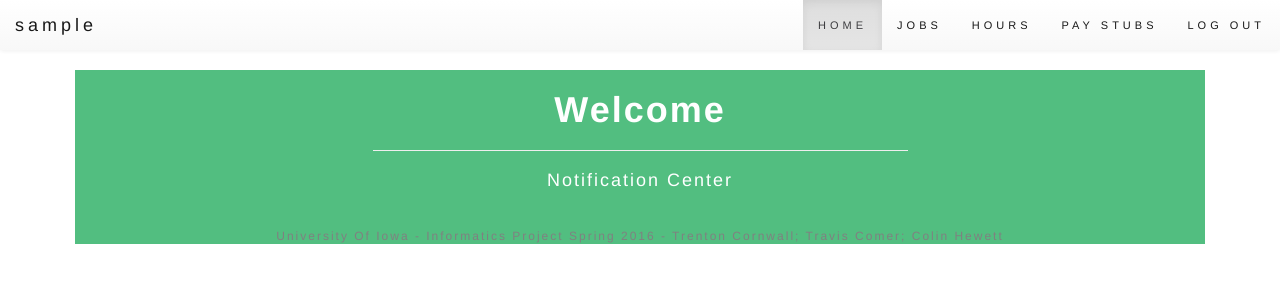
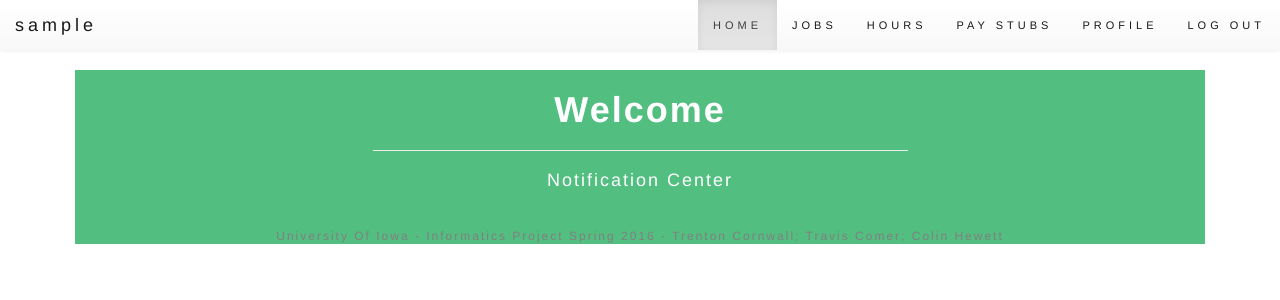
Before and after one commit to trentoncornwall/Group6_InformaticsProject, a PHP site: page /home.php in a window 1280 px wide. Shown: the top 300 px of the page. Run offline with PHP 8.4, Linux system fonts and the light colour scheme; the visitor is signed in with stand-in values (Sample User, id 1); a stand-in replaces the project's code that opens the database connection.

Commit message:
added profile to navbar.php

```diff
--- a/navbar.php
+++ b/navbar.php
@@ -8,7 +8,7 @@
 					<span class="icon-bar"></span>
 					<span class="icon-bar"></span>
 				</button>
-				<a class="navbar-brand" href="home.php"><?php echo $_SESSION['username']; ?></a>
+				<a class="navbar-brand" href="profile.php"><?php echo $_SESSION['username']; ?></a>
 			</div>
 			<div class="collapse navbar-collapse" id="myNavbar">
 				<ul class="nav navbar-nav navbar-right">
@@ -16,6 +16,7 @@
 					<li <?php if ($menuActive==1) echo "class='active'"; ?>><a href="jobs.php">JOBS</a></li>
 					<li <?php if ($menuActive==2) echo "class='active'"; ?>><a href="hours.php">HOURS</a></li>
 					<li <?php if ($menuActive==3) echo "class='active'"; ?>><a href="paystub.php">PAY STUBS</a></li>
+					<li <?php if ($menuActive==5) echo "class='active'"; ?>><a href="profile.php">PROFILE</a></li>
 					<li <?php if ($menuActive==4) echo "class='active'"; ?>><a href="logout.php">LOG OUT</a></li>
 				</ul>
 			</div>
```
